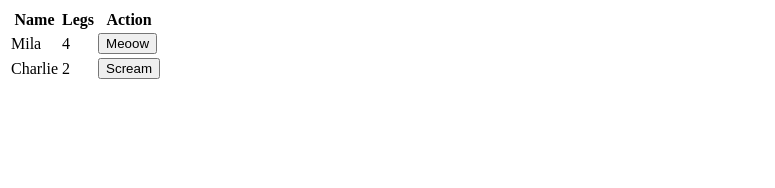
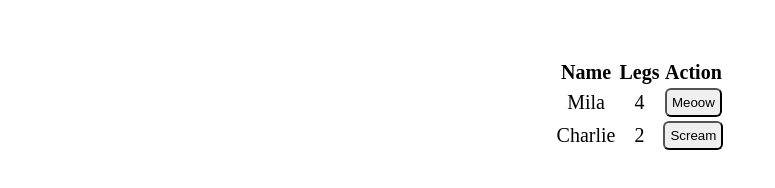
Before and after one commit to 76-Istanbul-Front-End-Bootcamp/odev-hafta_3-onuraksar, a plain HTML site: page index.html in a window 1280 px wide. Shown: the whole page, without its empty margins (0-775 px from the left). Drawn offline with Linux system fonts and the light colour scheme.

Commit message:
Completed

```diff
--- a/index.html
+++ b/index.html
@@ -1,10 +1,13 @@
 <!DOCTYPE html>
 <html lang="en">
+
 <head>
   <meta charset="UTF-8">
   <meta name="viewport" content="width=device-width, initial-scale=1.0">
+  <link rel="stylesheet" href="style.css">
   <title>Document</title>
 </head>
+
 <body>
   <table id="petsTable">
     <thead>
@@ -20,6 +23,9 @@
 
   <audio id="meow" src="http://static1.grsites.com/archive/sounds/animals/animals023.mp3"></audio>
   <audio id="scream" src="http://static1.grsites.com/archive/sounds/animals/animals060.mp3"></audio>
+  <!-- <img src="" alt="animal_img" class="animal_img" style="visibility: hidden"> -->
+  <img src="" alt="animal_img" class="animal_img" style="display: none">
   <script src="./script.js"></script>
 </body>
+
 </html>
--- a/script.js
+++ b/script.js
@@ -1,55 +1,81 @@
-function Animal(name){
+class AnimalClass {
+  constructor(name, imgURL) {
     this.name = name;
+    this.imgURL = imgURL;
   }
 
-Animal.prototype.action = function(){
-  document.getElementById(this.actionSoundName).play();
+  putInTheDocument() {
+    // creating a table and its row:
+    let petsTable = document.getElementById("petsTable");
+    let petTR = document.createElement("tr");
+    petTR.setAttribute("class", this.name); // add a class to select for an event later.
+    // name:
+    let petNameTD = document.createElement("td");
+    petNameTD.setAttribute("class", this.name); // adding a class to use for onclick event, later.
+    petNameTD.textContent = this.name;
+    petTR.appendChild(petNameTD);
+    // legs:
+    let petLegsTD = document.createElement("td");
+    petLegsTD.textContent = this.legs;
+    petTR.appendChild(petLegsTD);
+    // action button:
+    let petActionTD = document.createElement("td");
+    let petActionTDButton = document.createElement("button");
+    petActionTDButton.textContent = this.actionText;
+    petActionTD.appendChild(petActionTDButton);
+    petTR.appendChild(petActionTD);
+    // event listeners for the button:
+    petActionTDButton.onclick = this.action.bind(this);
+    petsTable.querySelector("tbody").appendChild(petTR)
 
   }
 
-Animal.prototype.putInTheDocument = function(){
-    var petsTable = document.getElementById("petsTable");
-    var petTR = document.createElement("tr");
+  action() {
+    document.getElementById(this.actionSoundName).play(); // #meow , #scream
+  }
 
-    var petNameTD = document.createElement("td");
-    petNameTD.textContent = this.name;
-    petTR.appendChild(petNameTD);
+  showImage() {
+    const changeSrcFunc = () => {
+      let animalImage = document.querySelector(".animal_img");
+      // animalImage.style.visibility = "visible"; // change the visibility of the image to visible. (was styled inline in HTML)
+      animalImage.style.display = "flex"; // change the visibility of the image to visible. (was styled inline in HTML)
+      animalImage.src = this.imgURL; // change the source of the image with the given URL.
+    }
+    document.querySelector(`.${this.name}`).onclick = changeSrcFunc; // call the function when the user clicks on the animal's name.
 
-    var petLegsTD = document.createElement("td");
-    petLegsTD.textContent = this.legs;
-    petTR.appendChild(petLegsTD);
+  }
 
-    var petActionTD = document.createElement("td");
-    var petActionTDButton = document.createElement("button");
-    petActionTDButton.textContent = this.actionText;
-    petActionTD.appendChild(petActionTDButton);
-    petTR.appendChild(petActionTD);
-
-    petActionTDButton.onclick = this.action.bind(this);
-    petsTable.querySelector("tbody").appendChild(petTR)
 }
 
 
-function Cat(name){
-    Animal.call(this, name);
+class Cat extends AnimalClass {
+  constructor(name, imgURL) {
+    super(name, imgURL);
     this.legs = 4;
     this.actionText = "Meoow"
     this.actionSoundName = "meow"
+    // call corresponding methods of parent class:
+    super.action();
+    super.putInTheDocument();
+    super.showImage();
   }
 
-Cat.prototype = Animal.prototype;
-
-function Monkey(name){
-    Animal.call(this, name);
+}
+//
+class Monkey extends AnimalClass {
+  constructor(name, imgURL) {
+    super(name, imgURL);
     this.legs = 2;
     this.actionText = "Scream";
     this.actionSoundName = "scream";
+    // call corresponding methods of parent class:
+    super.action();
+    super.putInTheDocument();
+    super.showImage();
   }
 
-Monkey.prototype = Animal.prototype;
+}
 
-var Mila = new Cat("Mila");
-Mila.putInTheDocument();
+let Mila = new Cat("Mila", "https://i4.hurimg.com/i/hurriyet/75/750x422/5f2ebbaf0f25441490314a5f.jpg");
 
-var Charlie = new Monkey("Charlie");
-Charlie.putInTheDocument();
+let Charlie = new Monkey("Charlie", "https://img-s2.onedio.com/id-56cad2b18b395074609ae53b/rev-0/w-635/f-jpg-webp/s-91c7f1c714da04965a4fb981b8bcb49dde79d506.webp");
--- /dev/null
+++ b/style.css
@@ -0,0 +1,40 @@
+tbody tr:hover {
+  background-color: green;
+  color: white;
+}
+
+/* Additional Styles and Animations */
+/* Layout, pointer cursors on rows and buttons */
+body {
+  font-size: 20px;
+  display: flex;
+  flex-direction: column;
+  justify-content: center;
+  align-items: center;
+  text-align: center;
+}
+
+table {
+  margin: auto;
+  margin-top: 50px;
+}
+
+tbody tr {
+  cursor: default;
+}
+
+button {
+  padding: 5px;
+  border-radius: 6px;
+}
+
+button:hover {
+  cursor: pointer !important;
+}
+
+img {
+  margin: 40px 0;
+  border-color: #1f4c85;
+  border-width: 18px;
+  border-style: solid ;
+}
```
Lines whose indentation alone changed are shown as unchanged.
